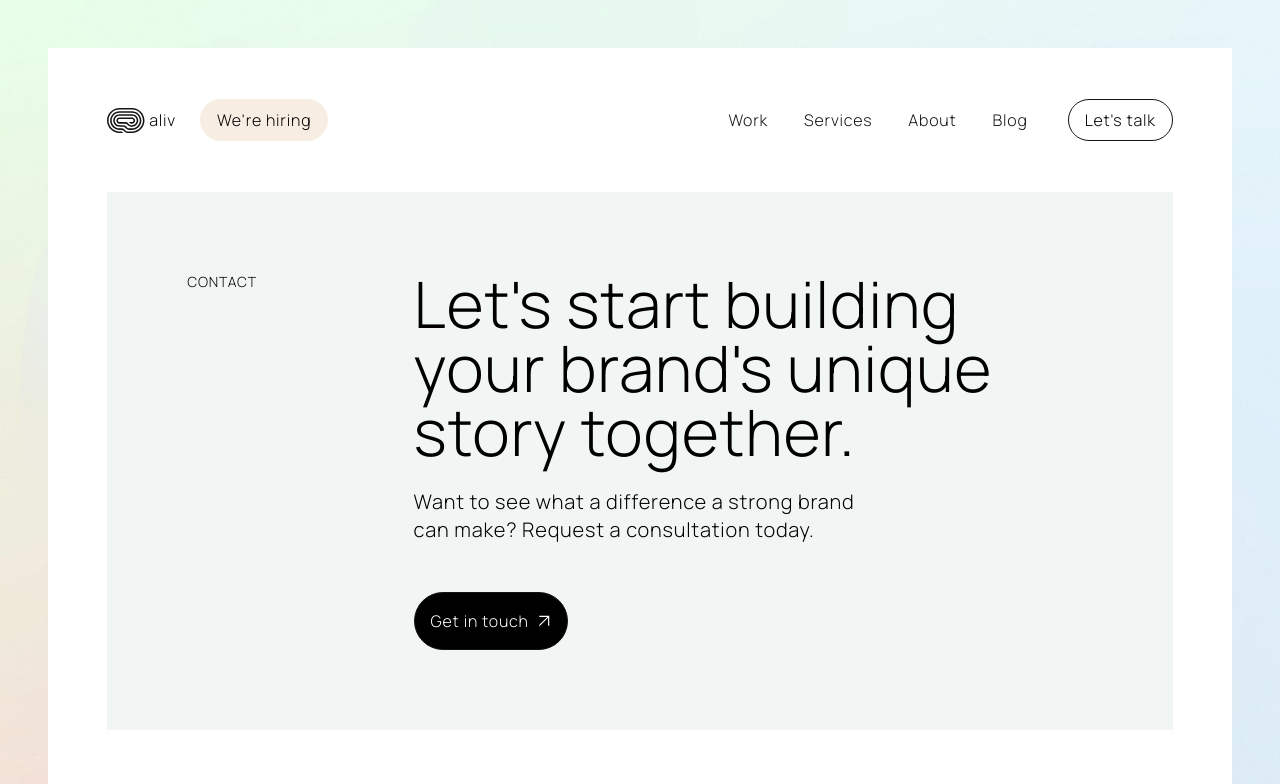
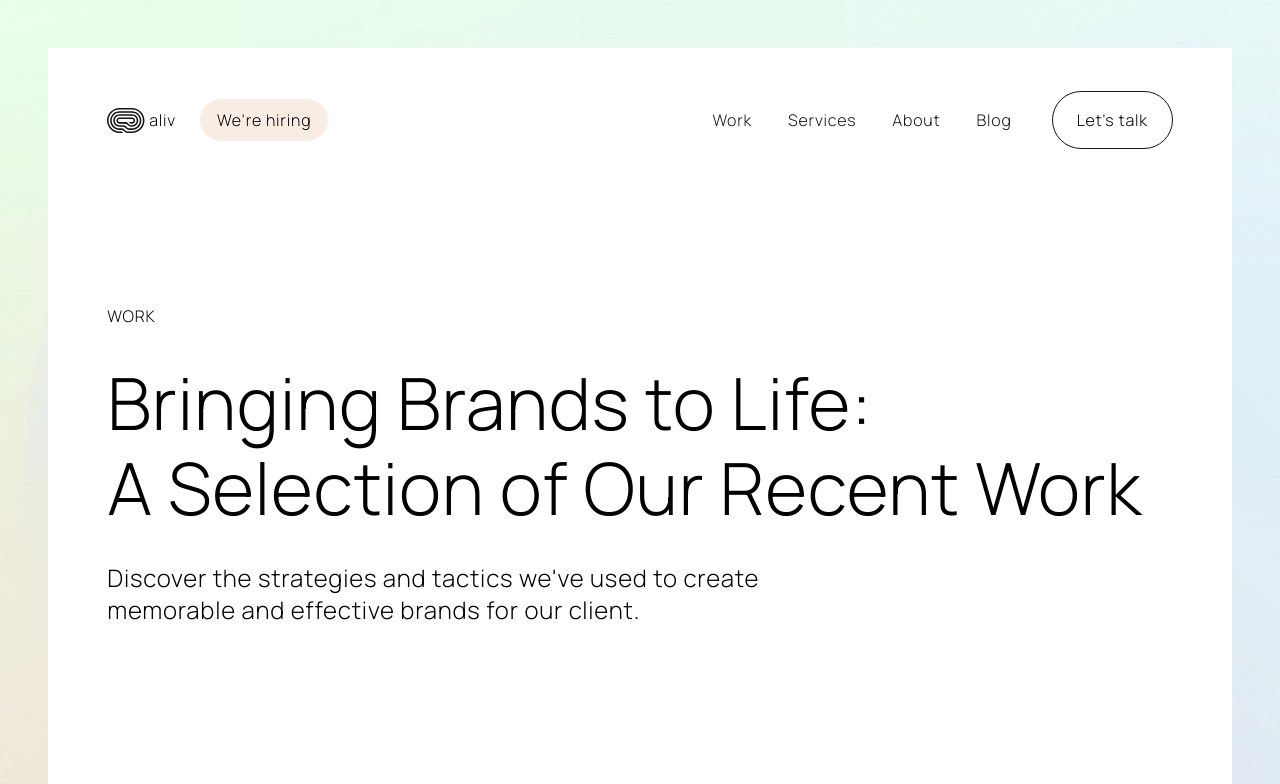
Before and after one commit to ubong-s/aliv-agency-next-13, a Next.js app: page /work in a window 1280 px wide. Shown: the top 784 px of the page. Built offline with nearby package versions, Linux system fonts and the light colour scheme.

Commit message:
added WorkHero and style fixes

```diff
--- a/src/app/(site)/(components)/Header.tsx
+++ b/src/app/(site)/(components)/Header.tsx
@@ -47,7 +47,7 @@ export const Header = () => {
 
           <Link
             href="/contact"
-            className="inline-block px-4 py-2 border border-ablack rounded-full text-center hover:bg-ablack hover:text-white transition-colors lg:flex-grow-0"
+            className="inline-block px-4 py-2 border border-ablack rounded-full text-center hover:bg-ablack hover:text-white transition-colors lg:px-6 lg:py-4 lg:flex-grow-0"
             onClick={closeMenu}
           >
             {"Let's talk"}
--- a/src/app/(site)/jobs/(components)/JobsList.tsx
+++ b/src/app/(site)/jobs/(components)/JobsList.tsx
@@ -3,7 +3,7 @@ import { JobPayload } from "@/types";
 
 export const JobsList = ({ jobs = [] }: { jobs: JobPayload[] }) => {
   return (
-    <section className="main__container pb-20 lg:pb-36 ">
+    <section className="secondary__container pb-20 lg:pb-36 ">
       {jobs.map((job) => {
         const { _id, position, type, location, description } = job;
 
--- a/src/app/(site)/services/(components)/ServicesList.tsx
+++ b/src/app/(site)/services/(components)/ServicesList.tsx
@@ -4,7 +4,7 @@ import Image from "next/image";
 
 export const ServicesList = ({ services }: { services: ServicePayload[] }) => {
   return (
-    <section className="main__container py-20 grid gap-16 lg:gap-36 lg:py-36 ">
+    <section className="secondary__container py-20 grid gap-16 lg:gap-36 lg:py-36 ">
       {services.map((service) => {
         const { _id, name, slug, coverImage, headline, features, cta } =
           service;
--- /dev/null
+++ b/src/app/(site)/work/(components)/WorkHero.tsx
@@ -0,0 +1,16 @@
+export const WorkHero = () => {
+  return (
+    <section className="py-16 lg:py-28">
+      <div className="secondary__container">
+        <h1 className="uppercase">Work</h1>
+        <h2 className="text-52px my-8 lg:text-7xl lg:!leading-85px 2xl:text-8xl 2xl:!leading-105px">
+          Bringing Brands to Life:
+          <br />A Selection of Our Recent Work
+        </h2>
+        <p className="max-w-2xl mb-8 text-lg lg:text-2xl lg:mb-12">
+          {`Discover the strategies and tactics we've used to create memorable and effective brands for our client.`}
+        </p>
+      </div>
+    </section>
+  );
+};
--- /dev/null
+++ b/src/app/(site)/work/(components)/index.ts
@@ -0,0 +1 @@
+export { WorkHero } from "./WorkHero";
--- a/src/app/(site)/work/[slug]/page.tsx
+++ /dev/null
@@ -1,5 +0,0 @@
-import React from "react";
-
-export default function SingleWorkPage() {
-  return <div>SingleWorkPage</div>;
-}
--- a/src/app/(site)/work/page.tsx
+++ b/src/app/(site)/work/page.tsx
@@ -1,8 +1,10 @@
 import { CallToAction } from "@/components";
+import { WorkHero } from "./(components)";
 
 export default function WorkPage() {
   return (
     <>
+      <WorkHero />
       <CallToAction />
     </>
   );
--- a/src/components/_shared/LinkButton.tsx
+++ b/src/components/_shared/LinkButton.tsx
@@ -1,6 +1,6 @@
 import Link from "next/link";
 
-interface Props {
+interface LinkProps {
   variant: "outline" | "primary";
   link: string;
   linkText: string;
@@ -19,12 +19,12 @@ export const LinkButton = ({
   onClick,
   icon,
   small,
-}: Props) => {
+}: LinkProps) => {
   return (
     <Link
       href={link}
       className={`inline-block  border border-ablack rounded-full  transition-all ${
-        !small ? "px-4 py-3 lg:p-4" : "py-2 px-3"
+        !small ? "px-4 py-3 lg:px-6 lg:py-4" : "py-2 px-3"
       } ${
         variant === "primary"
           ? "bg-black text-white hover:opacity-80"
```
